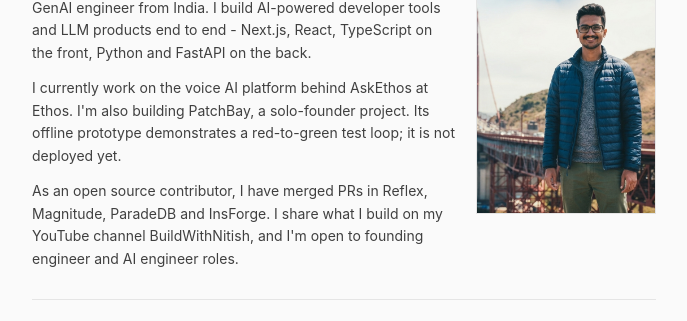
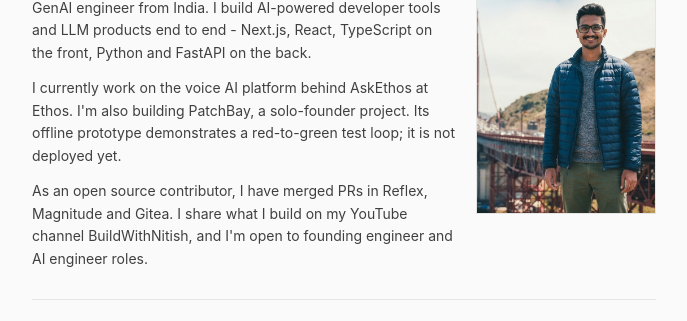
Before and after one commit to Nitish-1303/Yeluru-Nitish, a Next.js app: page / in a window 1280 px wide. Shown: the part 1576-1897 px from the top of the page, without its empty margins (296-983 px from the left). Built offline with nearby package versions, Linux system fonts and the light colour scheme; no server answers.

Commit message:
content: update open-source PR list in About (Reflex, Magnitude, Gitea)

```diff
--- a/src/data/user.ts
+++ b/src/data/user.ts
@@ -147,7 +147,7 @@ export const userData: UserData = {
     paragraphs: [
       "I'm Nitish Yeluru (Yeluru Nitish), a full-stack developer and GenAI engineer from India. I build AI-powered developer tools and LLM products end to end - Next.js, React, TypeScript on the front, Python and FastAPI on the back.",
       "I currently work on the voice AI platform behind AskEthos at Ethos. I'm also building PatchBay, a solo-founder project. Its offline prototype demonstrates a red-to-green test loop; it is not deployed yet.",
-      "As an open source contributor, I have merged PRs in Reflex, Magnitude, ParadeDB and InsForge. I share what I build on my YouTube channel BuildWithNitish, and I'm open to founding engineer and AI engineer roles.",
+      "As an open source contributor, I have merged PRs in Reflex, Magnitude and Gitea. I share what I build on my YouTube channel BuildWithNitish, and I'm open to founding engineer and AI engineer roles.",
     ],
   },
   // Draft stack for trimming (Milestone 2)
```
